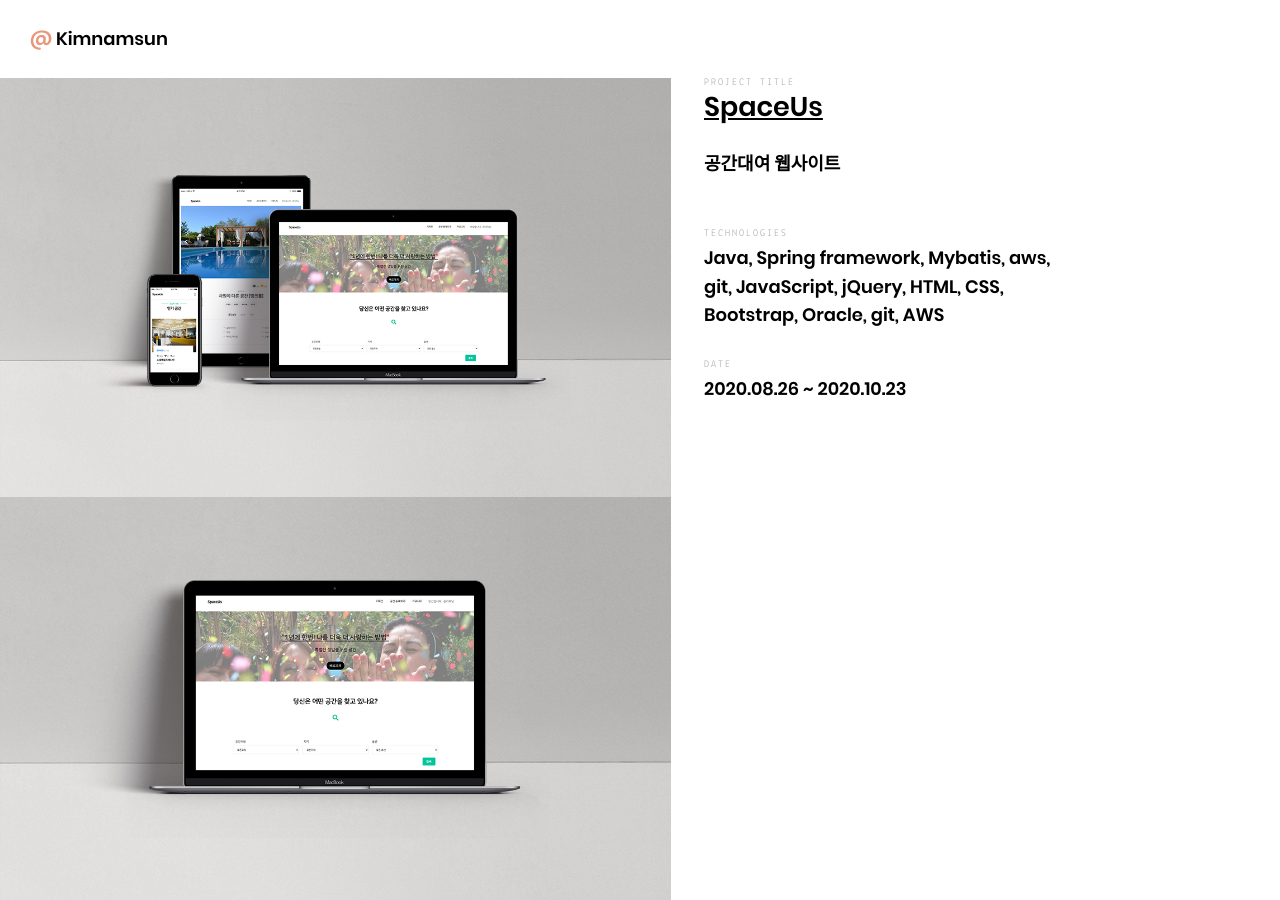
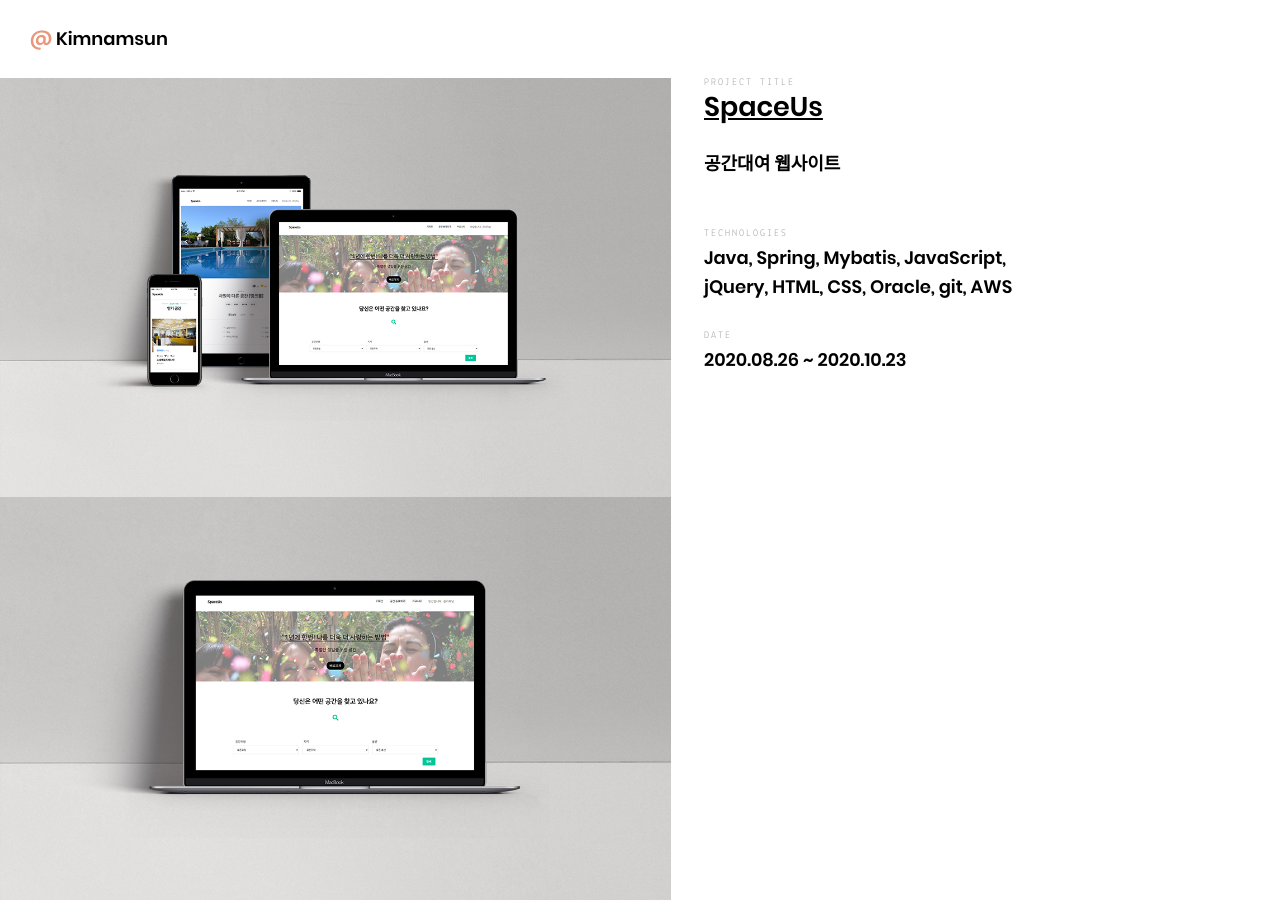
Before and after one commit to kimnamsun/kimnamsun.github.io, a Jekyll site: the page built from _posts/projects/2020-09-07-spaceus.md, in a window 1280 px wide and 900 px high. Built offline with Jekyll 4.4.1, drawn with Linux system fonts in a browser that asks for light colours.

Commit message:
update 1214

```diff
--- a/_posts/projects/2020-09-07-spaceus.md
+++ b/_posts/projects/2020-09-07-spaceus.md
@@ -11,7 +11,7 @@ project:
   type: "Spring"
   url: "https://github.com/skskdmsdl/spaceUs"
   logo: "/assets/images/projects/SpaceUs/logo.jpg"
-  tech: "Java, Spring framework, Mybatis, aws, git, JavaScript, jQuery, HTML, CSS, Bootstrap, Oracle, git, AWS"
+  tech: "Java, Spring, Mybatis, JavaScript, jQuery, HTML, CSS, Oracle, git, AWS"
   date: "2020.08.26 ~ 2020.10.23"
 
 images:
```
Also changed, not shown: _posts/projects/2020-07-17-stocker.md (+1 -1 lines).
